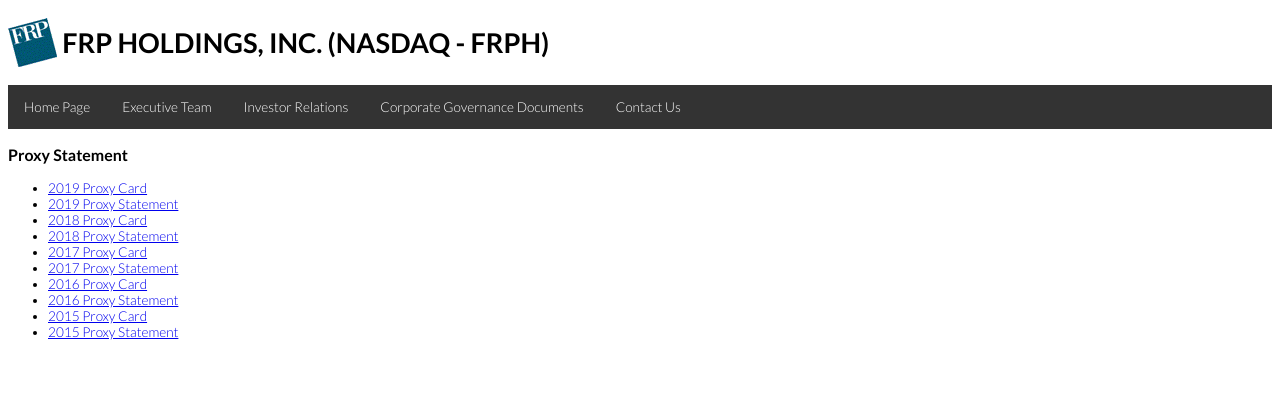
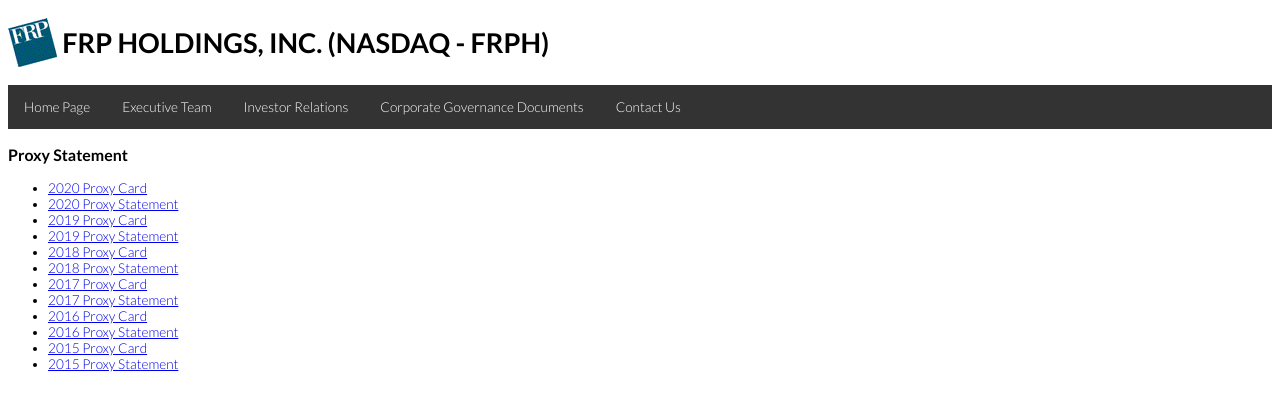
Before and after one commit to frpholdings/frpholdings.github.io, a Jekyll site: the page built from proxy-statement.md, in a window 1280 px wide. Shown: the top 411 px of the page. Built offline with Jekyll 4.4.1, drawn with Linux system fonts in a browser that asks for light colours.

Commit message:
Update proxy-statement.md

```diff
--- a/proxy-statement.md
+++ b/proxy-statement.md
@@ -6,6 +6,8 @@
 
 ### {{page.title}}
 
+- [2020 Proxy Card](/assets/FRPH-proxy-card-2020.pdf)
+- [2020 Proxy Statement](/assets/FRPH-proxy-2020.PDF)
 - [2019 Proxy Card](/assets/frphProxyCard2019.pdf)
 - [2019 Proxy Statement](/assets/FRPH-ProxyStatement-2019.PDF)
 - [2018 Proxy Card](/assets/frphproxycard18.pdf)
```
